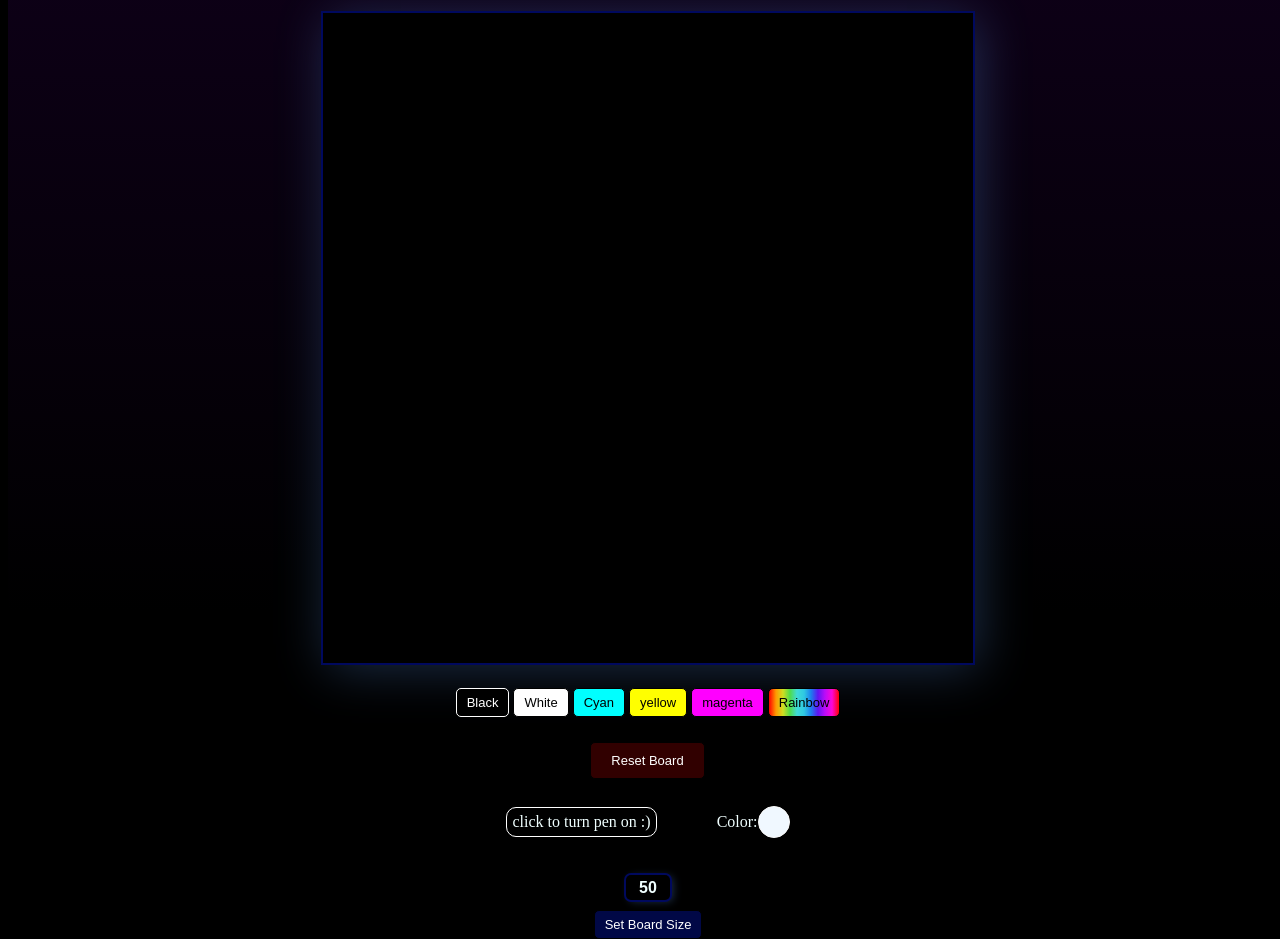
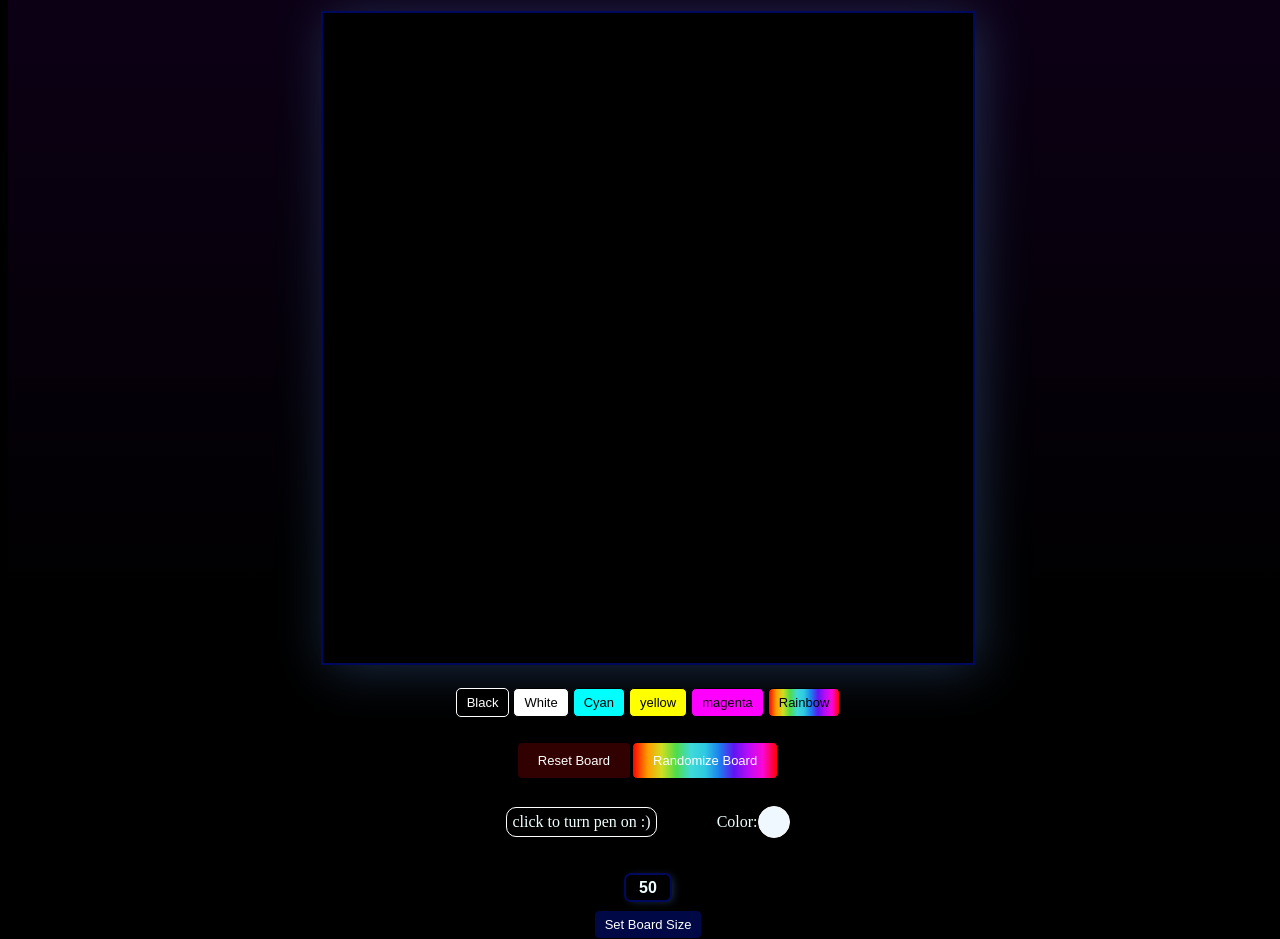
Before and after one commit to DanT52/Etch-a-Sketch, a plain HTML site: page index.html in a window 1280 px wide. Shown: the part 132-1071 px from the top of the page. Drawn offline with Linux system fonts and the light colour scheme.

Commit message:
Update index.html

```diff
--- a/index.html
+++ b/index.html
@@ -32,7 +32,10 @@
 
 
             </div>
-            <button class="clear" onClick="resetBoard()">Reset Board</button>
+	<div class="res-rand">
+        	<button class="clear" onClick="resetBoard()">Reset Board</button>
+		<button class="randomize" onClick="randomizeBoard()">Randomize Board</button>
+	</div>
             <div class="between">
             <div class="mode">click to turn pen on :)</div>
             <div class="color"> Color: </div>
```
